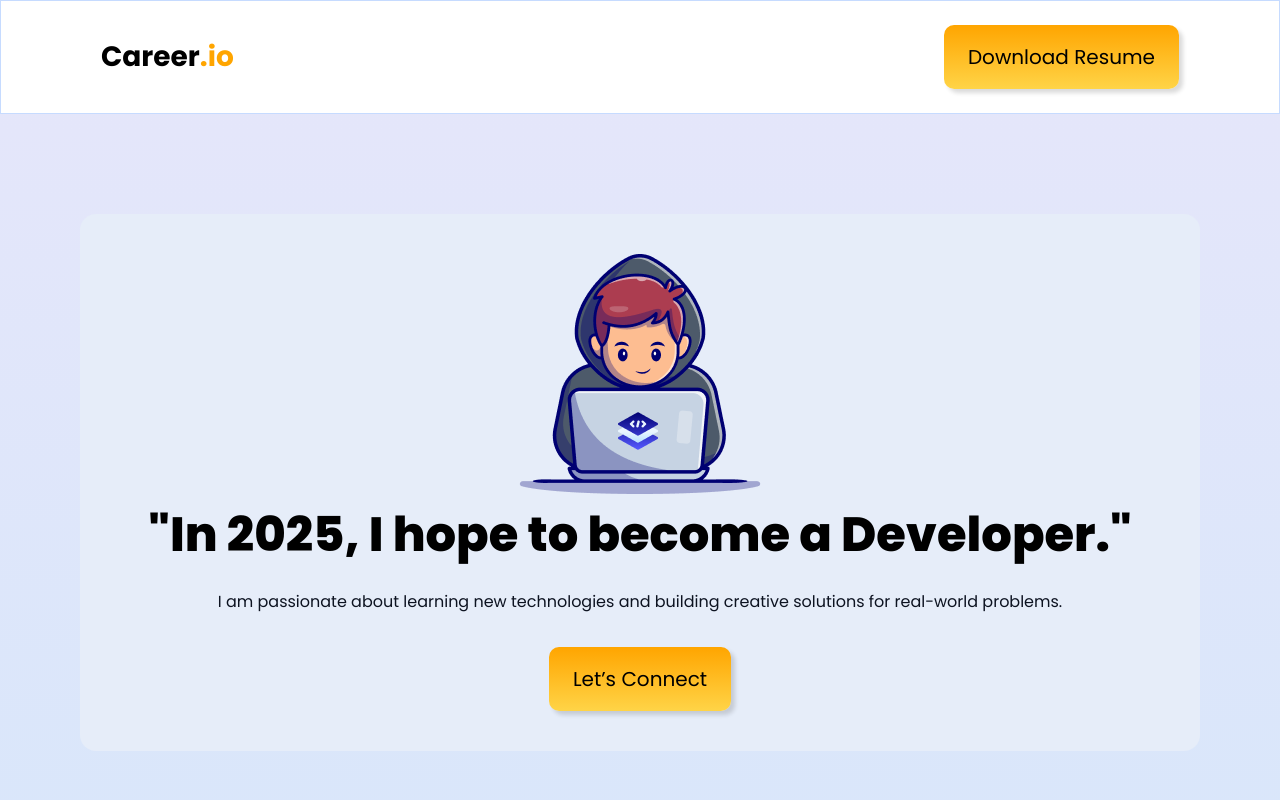
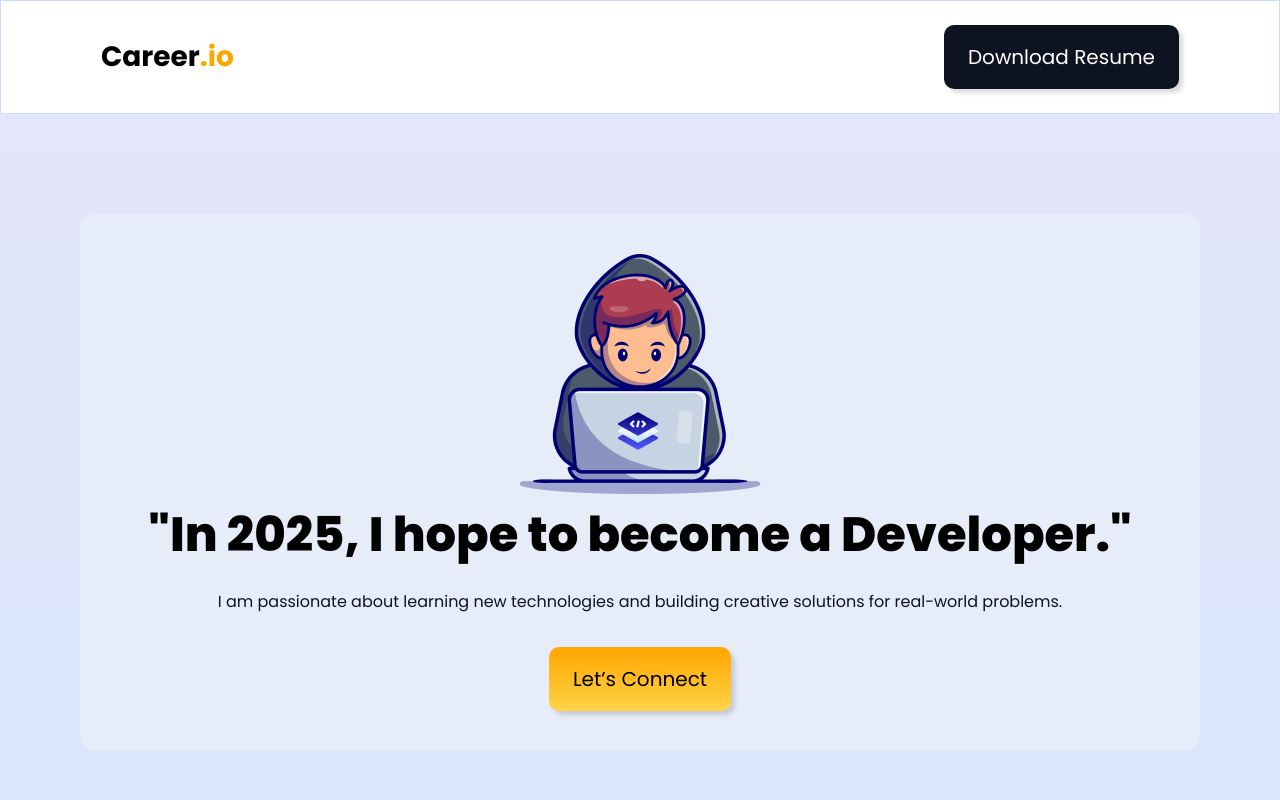
Before and after one commit to mahbubalom7084/The-career-mission, a plain HTML site: page index.html in a window 1280 px wide. In both pictures the pointer is over the button "Download Resume". Shown: the top 800 px of the page. Drawn offline with Linux system fonts and the light colour scheme.

Commit message:
added btn hover

```diff
--- a/style.css
+++ b/style.css
@@ -17,6 +17,11 @@ body {
   font-size: 20px;
   font-weight: 600px;
   box-shadow: 4px 4px 4px #00000025;
+}
+.btn:hover{
+  color: #ffffff;
+  background: #0d1321;
+  cursor: pointer;
 }
 
 
```
